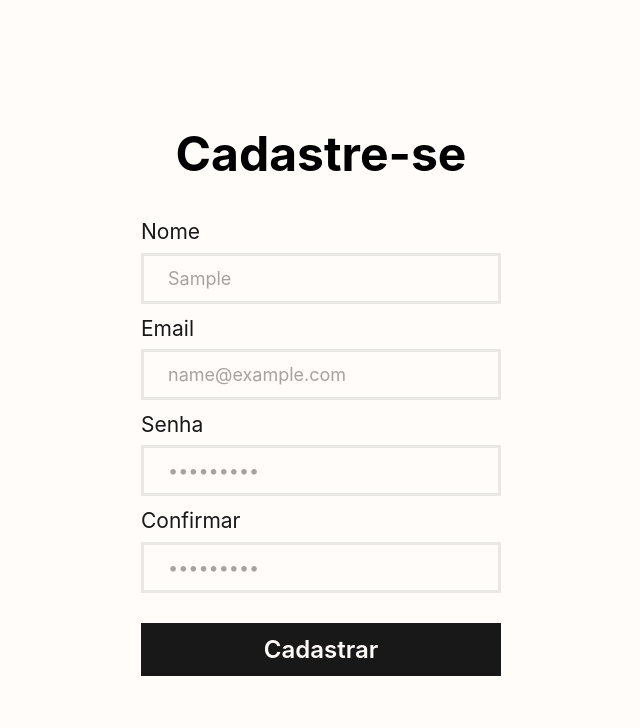
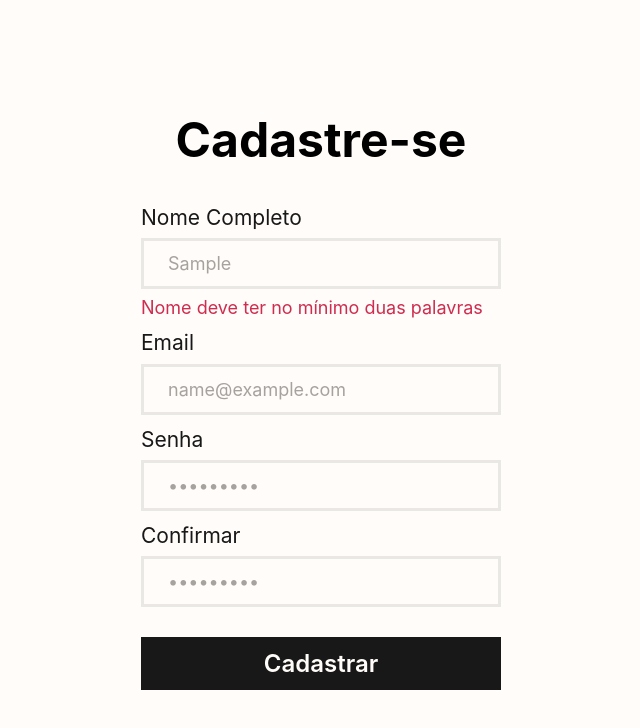
Before and after one commit to werikscs/ec-202202-ta-p2-front, a React (Vite) app: page / in a window 1280 px wide. Both pictures are taken after typing "Sample", "name@example.com", "Sample123", "Sample123" into the empty fields and a click on the button "Cadastrar". Shown: the top 728 px of the page, without its empty margins (319-959 px from the left). Built offline with nearby package versions, Linux system fonts and the light colour scheme; no server answers.

Commit message:
add tests

```diff
--- a/package.json
+++ b/package.json
@@ -6,7 +6,8 @@
   "scripts": {
     "dev": "vite",
     "build": "tsc && vite build",
-    "preview": "vite preview"
+    "preview": "vite preview",
+    "test": "vitest"
   },
   "dependencies": {
     "axios": "^1.3.4",
@@ -24,6 +25,7 @@
     "@vitejs/plugin-react-swc": "^3.0.0",
     "styled-components": "^5.3.9",
     "typescript": "^4.9.3",
-    "vite": "^4.2.0"
+    "vite": "^4.2.0",
+    "vitest": "^0.29.8"
   }
 }
--- a/src/pages/register/error-type.ts
+++ b/src/pages/register/error-type.ts
@@ -1,8 +1,13 @@
 export type inputErrorType = { isValid: boolean; message: string }
 
 export type formErrorType = {
-  nome: inputErrorType
+  name: inputErrorType
   email: inputErrorType
   password: inputErrorType
   confirmPassword: inputErrorType
 };
+
+export enum FormMessage {
+  RequiredField = "Campo obrigatório",
+  AtLeastTwoWords = "Nome deve ter no mínimo duas palavras"
+}
--- a/src/pages/register/index.tsx
+++ b/src/pages/register/index.tsx
@@ -11,13 +11,13 @@ type IProp = {
 
 export function Register({ userAPI }: IProp) {
   const [registerData, setRegisterData] = useState<registerType>({
-    nome: "",
+    name: "",
     email: "",
     password: "",
     confirmPassword: "",
   });
   const [error, setError] = useState<formErrorType>({
-    nome: { isValid: true, message: "" },
+    name: { isValid: true, message: "" },
     email: { isValid: true, message: "" },
     password: { isValid: true, message: "" },
     confirmPassword: { isValid: true, message: "" },
@@ -37,8 +37,10 @@ export function Register({ userAPI }: IProp) {
     const formData = new FormData(form);
     const formJson = Object.fromEntries(formData.entries());
 
+    console.log(formJson)
+
     let auxError: formErrorType = {
-      nome: {
+      name: {
         isValid: false,
         message: "",
       },
@@ -72,7 +74,7 @@ export function Register({ userAPI }: IProp) {
     }
 
     if (!hasErrors) {
-      const { nome: name, email, password } = registerData;
+      const { name: name, email, password } = registerData;
       userAPI.register({ name, email, password });
     }
   };
@@ -84,18 +86,18 @@ export function Register({ userAPI }: IProp) {
       </header>
       <StyledForm onSubmit={handleSubmit}>
         <label htmlFor="nome">
-          <span>Nome</span>
+          <span>Nome Completo</span>
           <input
             type="text"
-            name="nome"
-            id="nome"
-            data-testid="nome"
-            placeholder="Escreva seu nome"
-            value={registerData.nome}
-            onChange={(event) => handleOnChange(event, "nome")}
+            name="name"
+            id="name"
+            data-testid="name"
+            placeholder="Escreva seu nome completo"
+            value={registerData.name}
+            onChange={(event) => handleOnChange(event, "name")}
           />
-          {!error.nome.isValid && (
-            <div className="form-error">{error.nome.message}</div>
+          {!error.name.isValid && (
+            <div className="form-error">{error.name.message}</div>
           )}
         </label>
         <label htmlFor="email">
--- a/src/pages/register/register-type.ts
+++ b/src/pages/register/register-type.ts
@@ -1,5 +1,5 @@
 export type registerType = {
-  nome: string;
+  name: string;
   email: string;
   password: string;
   confirmPassword: string;
--- a/src/pages/register/validate-form.ts
+++ b/src/pages/register/validate-form.ts
@@ -1,4 +1,4 @@
-import { inputErrorType } from "./error-type";
+import { FormMessage, inputErrorType } from "./error-type";
 
 export default function validateForm(
   key: string,
@@ -10,12 +10,28 @@ export default function validateForm(
     message: "",
   };
 
-  if (key === "nome") {
-    if (formattedValue.length < 2) {
+  if (key === "name") {
+    if(formattedValue.length === 0){
       error.isValid = false;
-      error.message = "Nome deve ter pelo menos dois caracteres";
+      error.message = FormMessage.RequiredField;
+      return error
     }
-    return error;
+
+    const splitedName = value.split(' ')
+
+    if(splitedName.length < 2){
+      error.isValid = false;
+      error.message = FormMessage.AtLeastTwoWords;
+      return error
+    }
+  }
+
+  if(key === "email"){
+    if(formattedValue.length === 0){
+      error.isValid = false;
+      error.message = "Campo obrigatório";
+      return error
+    }
   }
 
   return error;
```
Also changed, not shown: 2 other files (tests, documents, lock files or other folders).
